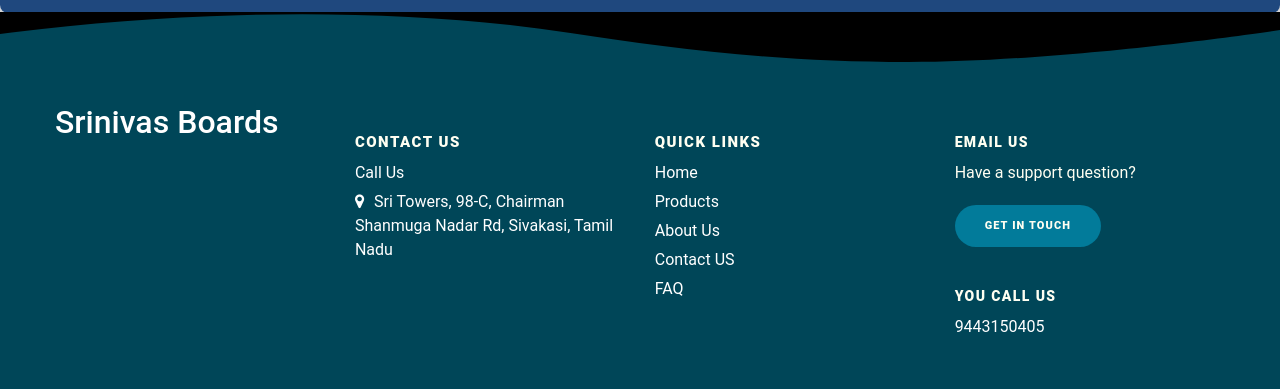
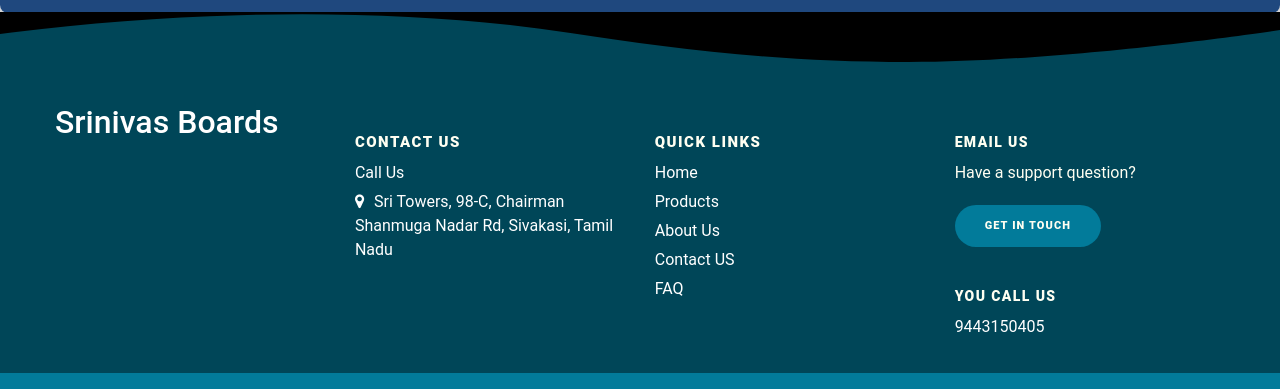
Before and after one commit to AthipathiJanarth/srinivas-boards, an Angular app: page /Home in a window 1280 px wide. Shown: the part 556-945 px from the top of the page. Built offline with nearby package versions, Linux system fonts and the light colour scheme.

Commit message:
footer size change

```diff
--- a/src/app/Components/Layout/footer/footer.component.sass
+++ b/src/app/Components/Layout/footer/footer.component.sass
@@ -30,7 +30,7 @@
   margin-left: auto
   margin-right: auto
   max-width: 1230px
-  padding: 40px 15px 270px
+  padding: 40px 15px 450px
   position: relative
 
 .footer-content-column
@@ -259,7 +259,7 @@
     margin-left: auto
     margin-right: auto
     max-width: 1230px
-    padding: 40px 15px 450px
+    padding: 40px 15px 270px
     position: relative
 
   .footer-wave-svg
```
